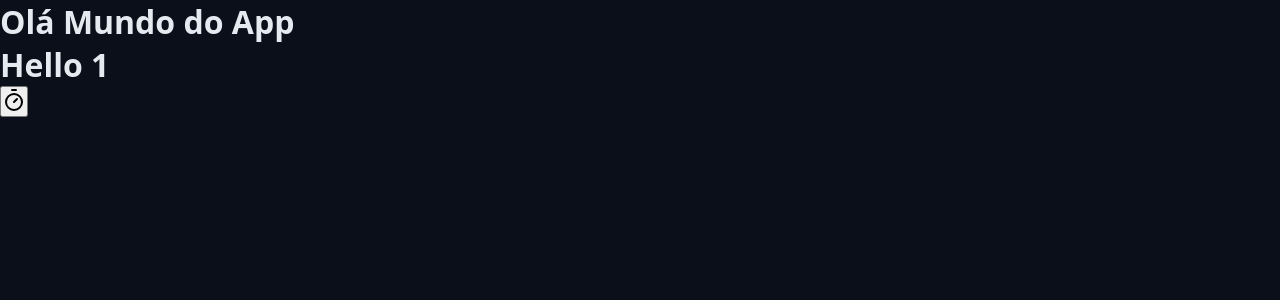
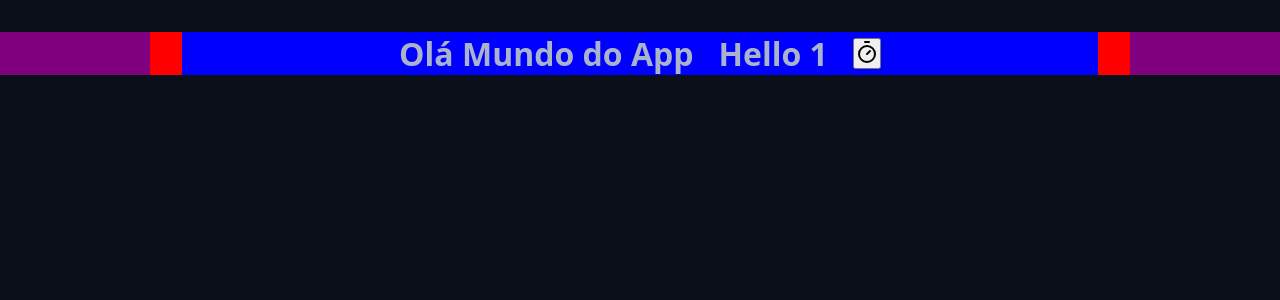
Before and after one commit to matheus-nicolau/pomodoro-app, a React (Vite) app: page / in a window 1280 px wide. Shown: the top 300 px of the page. Built offline with nearby package versions, Linux system fonts and the light colour scheme.

Commit message:
feat: implements the containers to main content

```diff
--- a/index.html
+++ b/index.html
@@ -2,12 +2,11 @@
 <html lang="en">
   <head>
     <meta charset="UTF-8" />
-    <link rel="icon" type="image/svg+xml" href="" />
     <meta name="viewport" content="width=device-width, initial-scale=1.0" />
     <title>Pomodoro-app</title>
   </head>
   <body>
     <div id="root"></div>
-    <script type="module" src="/src/main.tsx"></script>
+    <script type="module" src="/src/App.tsx"></script>
   </body>
 </html>
--- a/src/main.tsx
+++ b/src/App.tsx
@@ -1,10 +1,13 @@
 import './styles/global.css';
-import { StrictMode } from 'react';
 import { createRoot } from 'react-dom/client';
 import { Hello } from './components/hello/Hello';
 
 createRoot(document.getElementById('root')!).render(
-  <StrictMode>
-    <Hello />
-  </StrictMode>,
+  <div className='container-fluid'>
+    <div className='container'>
+      <div className='content'>
+        <Hello />
+      </div>
+    </div>
+  </div>,
 );
--- /dev/null
+++ b/src/components/heading/Heading.module.css
@@ -0,0 +1,8 @@
+.textHeader {
+  display: flex;
+  align-items: center;
+  gap: 2.5rem;
+  display: flex;
+  align-items: center;
+  justify-content: center;
+}
--- a/src/components/heading/Heading.tsx
+++ b/src/components/heading/Heading.tsx
@@ -1,14 +1,13 @@
-import './Heading.css';
+import style from './Heading.module.css';
 
 type HeadingProps = {
-  children: string;
-  attr: number;
+  children: React.ReactNode;
 };
 
 export function Heading({ children }: HeadingProps) {
   return (
     <>
-      <h1>{children}</h1>
+      <h1 className={style.textHeader}>{children}</h1>
     </>
   );
 }
--- /dev/null
+++ b/src/components/hello/Hello.module.css
@@ -0,0 +1,6 @@
+.text {
+  display: flex;
+  align-items: center;
+  justify-content: center;
+  gap: 2.5rem;
+}
--- a/src/components/hello/Hello.tsx
+++ b/src/components/hello/Hello.tsx
@@ -1,15 +1,15 @@
-import './Hello.css';
+import style from './Hello.module.css';
 import { Heading } from '../heading/Heading';
 import { TimerIcon } from 'lucide-react';
 
 export function Hello() {
   return (
-    <>
+    <div className={style.text}>
       <h1 className='hello'>Olá Mundo do App</h1>
-      <Heading attr={123}>Hello 1</Heading>
+      <Heading>Hello 1</Heading>
       <button>
         <TimerIcon />
       </button>
-    </>
+    </div>
   );
 }
--- a/src/styles/global.css
+++ b/src/styles/global.css
@@ -13,7 +13,22 @@ html {
 body {
   font-family: system-ui, -apple-system, BlinkMacSystemFont, 'Segoe UI', Roboto,
     Oxygen, Ubuntu, Cantarell, 'Open Sans', 'Helvetica Neue', sans-serif;
-  font-size: 1.6rem;
+  font-size: 1.6rem; /* 16px */
   background: var(--gray-900);
-  color: var(--text-default);
+  color: var(--gray-300);
 }
+
+.container-fluid {
+  background-color: purple;
+}
+
+.container {
+  max-width: 98rem;
+  background-color: red;
+  margin: 0 auto;
+}
+
+.content {
+  background-color: blue;
+  margin: 3.2rem;
+}
--- a/src/styles/theme.css
+++ b/src/styles/theme.css
@@ -1,24 +1,15 @@
 :root {
-  --primary: pink;
-
   --gray-100: #e6e9f0;
-
   --gray-200: #cdd3e1;
-
   --gray-300: #aab3cc;
-
   --gray-400: #555f7d;
-
   --gray-500: #454f6a;
-
   --gray-600: #363d56;
-
   --gray-700: #272f43;
-
   --gray-800: #181f2e;
-
   --gray-900: #0a0f1a;
 
+  --primary: pink;
   --primary-light: #4de7b7;
   --primary: #0da170;
   --primary-dark: #065f46;
```
Also changed, not shown: src/components/heading/Heading.css (deleted), src/components/hello/Hello.css (deleted).
